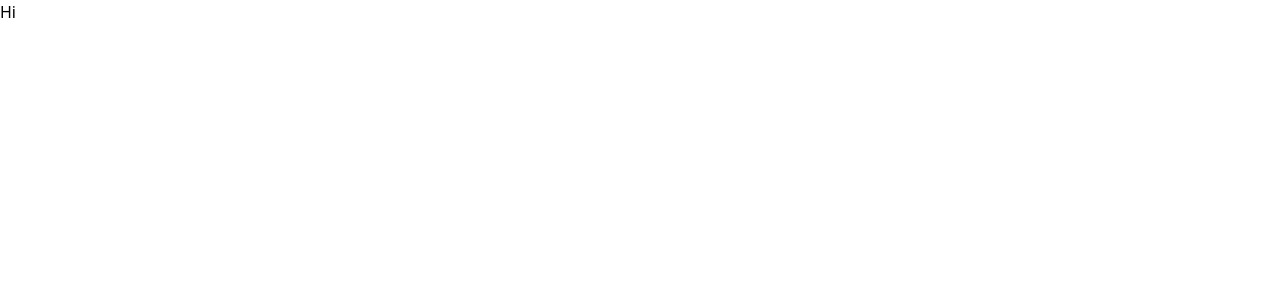
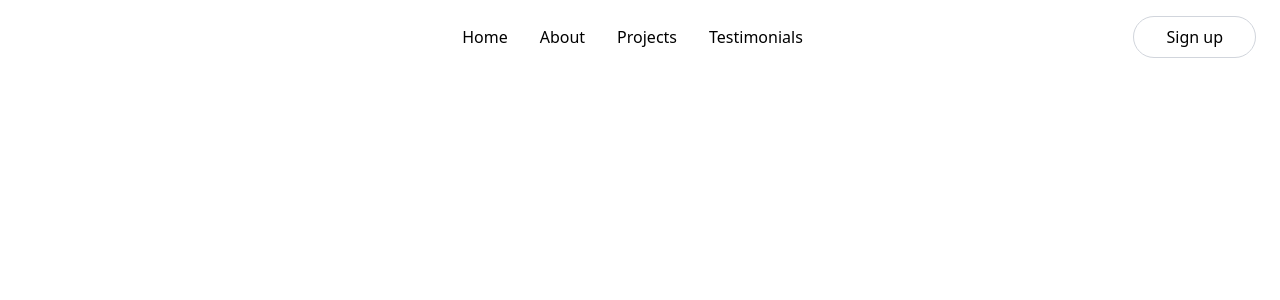
Before and after one commit to KKabilan07/Real-Estate, a React (Vite) app: page / in a window 1280 px wide. Shown: the top 300 px of the page. Built offline with nearby package versions, Linux system fonts and the light colour scheme.

Commit message:
Added Navbar

```diff
--- a/src/App.jsx
+++ b/src/App.jsx
@@ -1,9 +1,11 @@
 import React from 'react'
+import Navbar from './Components/Navbar'
+
 
 const App = () => {
   return (
     <div>
-      <h1>Hi</h1>
+      <Navbar/>
     </div>
   )
 }
--- a/src/Components/Navbar.jsx
+++ b/src/Components/Navbar.jsx
@@ -1,9 +1,19 @@
 import React from 'react'
+import { assets } from '../assets/assets'
 
 const Navbar = () => {
   return (
-    <div>
-
+    <div className='absolute top-0 left-0 w-full z-10 bg-white'>
+      <div className='flex justify-between items-center px-6 py-4'>
+        <img src={assets.logo} alt="Logo" className='h-8' />
+        <ul className='hidden md:flex gap-8'>
+          <li><a href="#Header" className='cursor-pointer hover:text-gray-400'>Home</a></li>
+          <li><a href="#Header" className='cursor-pointer hover:text-gray-400'>About</a></li>
+          <li><a href="#Header" className='cursor-pointer hover:text-gray-400'>Projects</a></li>
+          <li><a href="#Header" className='cursor-pointer hover:text-gray-400'>Testimonials</a></li>
+        </ul>
+        <button className='cursor-pointer hidden md:block bg-white px-8 py-2 rounded-full border border-gray-300'>Sign up</button>
+      </div>
     </div>
   )
 }
--- a/src/assets/assets.js
+++ b/src/assets/assets.js
@@ -5,7 +5,6 @@ import menu_icon from './menu_icon.svg'
 import star_icon from './star_icon.svg'
 import left_arrow from './left_arrow.svg'
 import right_arrow from './right_arrow.svg'
-import header_img from './header_img.png'
 import brand_img from './brand_img.png'
 import project_img_1 from './project_img_1.jpg'
 import project_img_2 from './project_img_2.jpg'
@@ -23,7 +22,6 @@ export const assets = {
     cross_icon,
     menu_icon,
     star_icon,
-    header_img,
     brand_img,
     project_img_1,
     project_img_2,
```
